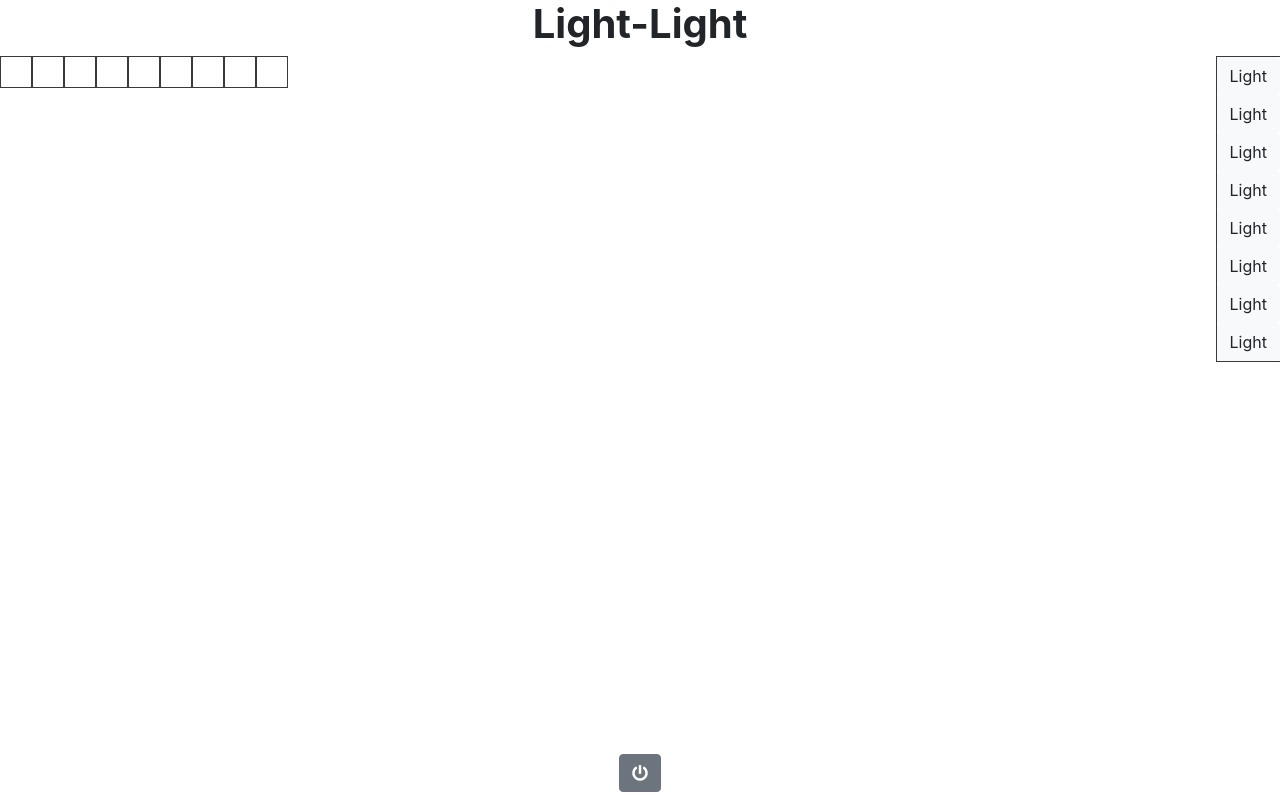
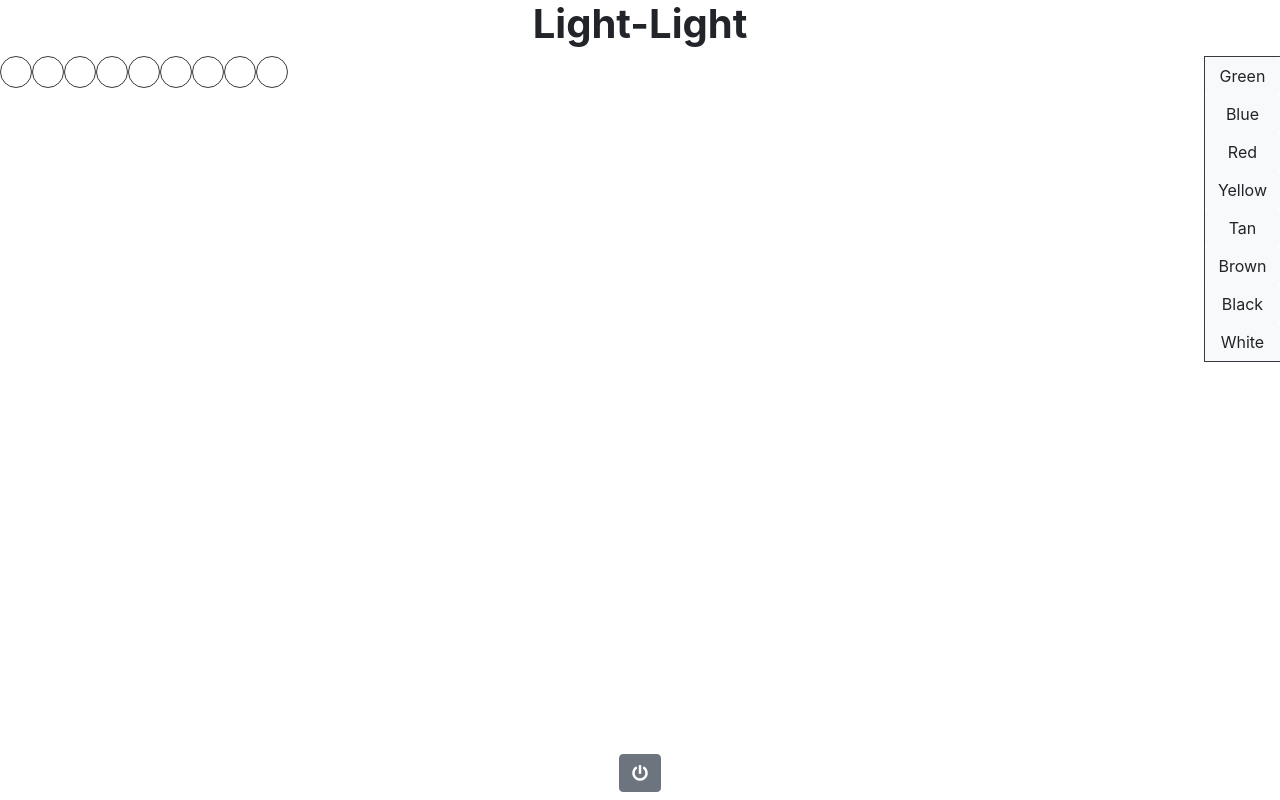
Before and after one commit to legoboyjr/Light-Light, a plain HTML site: page index.html in a window 1280 px wide. Drawn offline with nearby package versions, Linux system fonts and the light colour scheme.

Commit message:
added names to side colors

```diff
--- a/index.html
+++ b/index.html
@@ -18,25 +18,25 @@
     </header>
     <main class="d-flex">
         <section class="pegboard d-flex flex-wrap flex-grow-1">
-            <div class="cell border border-dark"></div>
-            <div class="cell border border-dark"></div>
-            <div class="cell border border-dark"></div>
-            <div class="cell border border-dark"></div>
-            <div class="cell border border-dark"></div>
-            <div class="cell border border-dark"></div>
-            <div class="cell border border-dark"></div>
-            <div class="cell border border-dark"></div>
-            <div class="cell border border-dark"></div>
+            <div class="cell border border-dark rounded-circle"></div>
+            <div class="cell border border-dark rounded-circle"></div>
+            <div class="cell border border-dark rounded-circle"></div>
+            <div class="cell border border-dark rounded-circle"></div>
+            <div class="cell border border-dark rounded-circle"></div>
+            <div class="cell border border-dark rounded-circle"></div>
+            <div class="cell border border-dark rounded-circle"></div>
+            <div class="cell border border-dark rounded-circle"></div>
+            <div class="cell border border-dark rounded-circle"></div>
         </section>
         <aside class="colorbar d-flex flex-column border-dark border-left border-top border-bottom">
-            <button type="button" class="btn btn-light">Light</button>
-            <button type="button" class="btn btn-light">Light</button>
-            <button type="button" class="btn btn-light">Light</button>
-            <button type="button" class="btn btn-light">Light</button>
-            <button type="button" class="btn btn-light">Light</button>
-            <button type="button" class="btn btn-light">Light</button>
-            <button type="button" class="btn btn-light">Light</button>
-            <button type="button" class="btn btn-light">Light</button>
+            <button type="button" class="btn btn-light">Green</button>
+            <button type="button" class="btn btn-light">Blue</button>
+            <button type="button" class="btn btn-light">Red</button>
+            <button type="button" class="btn btn-light">Yellow</button>
+            <button type="button" class="btn btn-light">Tan</button>
+            <button type="button" class="btn btn-light">Brown</button>
+            <button type="button" class="btn btn-light">Black</button>
+            <button type="button" class="btn btn-light">White</button>
         </aside>
     </main>
     <footer>
```
